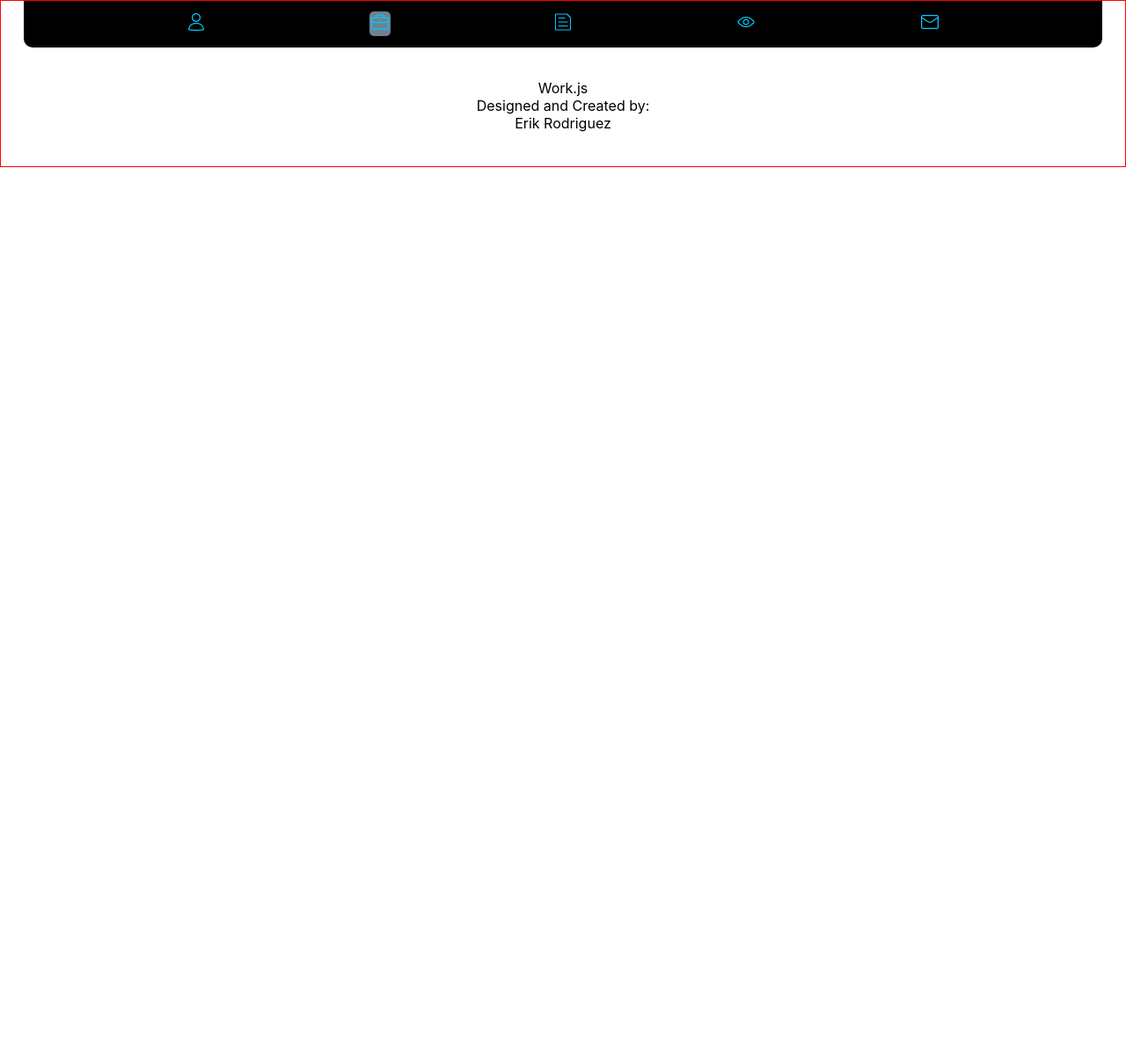
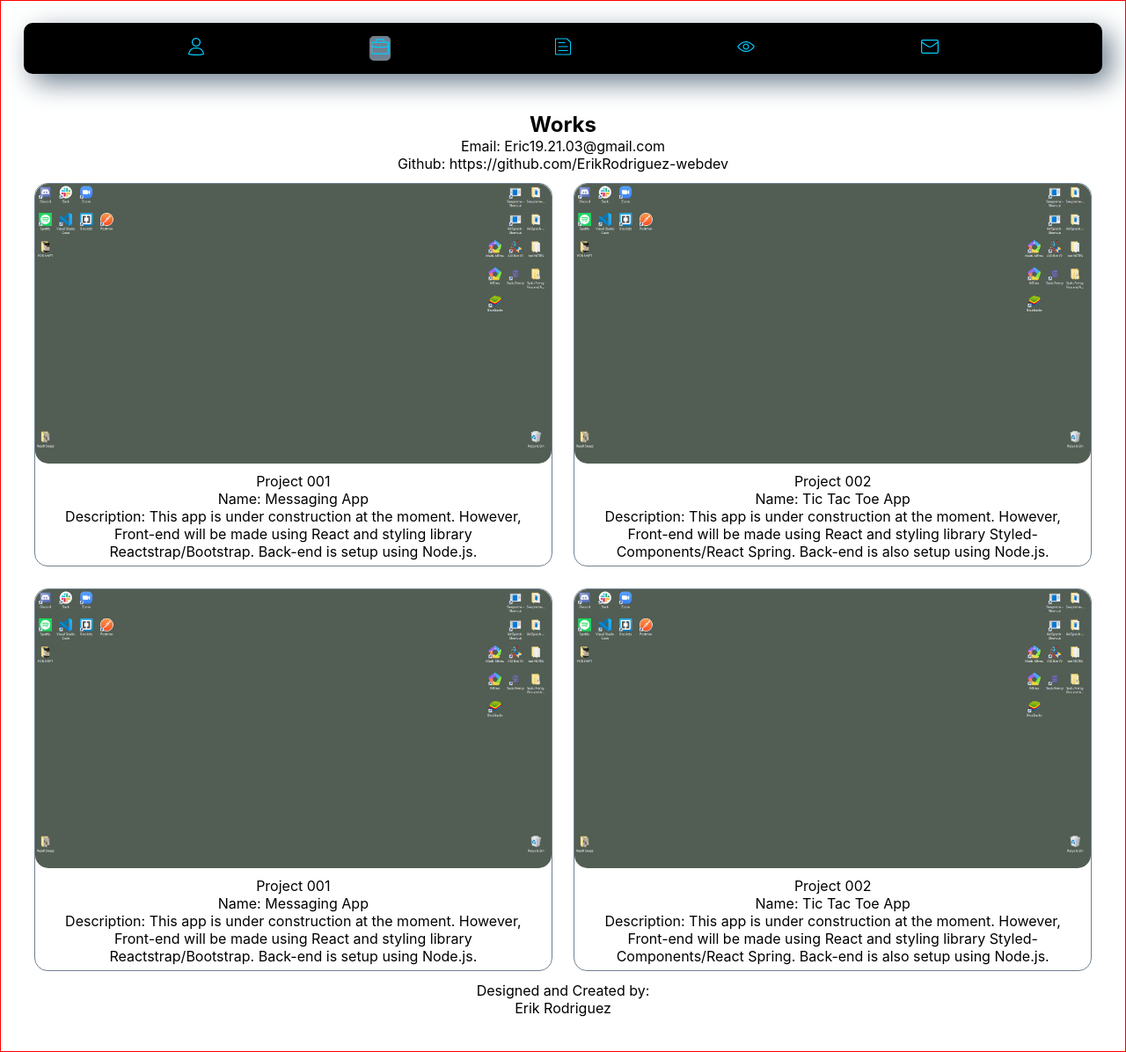
Before and after one commit to ErikRodriguez-webdev/port, a React (Create React App) app in the folder portfolio/: page /work in a window 1280 px wide. Shown: the whole page at 88% size. Before the commit the page ends 800 px from the top, so only its background shows below. Built offline with nearby package versions, Linux system fonts and the light colour scheme.

Commit message:
Setup works.js with dummy data to style cards

```diff
--- a/portfolio/src/App.css
+++ b/portfolio/src/App.css
@@ -3,6 +3,7 @@
   margin: 0;
   padding: 0;
   box-sizing: border-box;
+  max-width: 100%;
 }
 
 /* App.js */
@@ -25,13 +26,14 @@ a:hover {
 
 header {
   background: black;
-  border-bottom-left-radius: 10px;
-  border-bottom-right-radius: 10px;
-  margin-bottom: 3%;
-  padding: 1% 0%;
+  border-radius: 10px;
+  margin-top: 2%;
+  margin-bottom: 3.5%;
+  padding: 1.25% 0%;
   display: flex;
   justify-content: space-evenly;
   align-items: center;
+  box-shadow: 10px 10px 30px slategrey;
 }
 
 /* Footer.js */
@@ -48,6 +50,30 @@ footer {
   margin: 3%;
 }
 
+/* Work.js */
+.workProjects {
+  display: flex;
+  justify-content: center;
+  align-items: center;
+  flex-flow: row wrap;
+}
+
+.workCard {
+  border: 1px solid slategrey;
+  border-radius: 15px;
+  margin: 1%;
+  width: 48%;
+}
+
+.sizingImg {
+  width: 100%;
+  border-radius: 15px;
+}
+
+.workCardText {
+  padding: 1% 2%;
+}
+
 /* Contact.js */
 .contactForm {
   /* border: 1px solid green; */
@@ -61,6 +87,7 @@ footer {
 }
 
 .sendForm:hover {
+  cursor: pointer;
   border-radius: 5px;
   background: lightgrey;
 }
--- a/portfolio/src/components/AboutMe.js
+++ b/portfolio/src/components/AboutMe.js
@@ -5,7 +5,7 @@ import "../App.css";
 const AboutMe = () => {
   return (
     <>
-      <h2>Hello and Welcome to my port.</h2>
+      <h2>Hello and Welcome to My Port.</h2>
       <div className="aboutMainBox">
         <div className="aboutText">
           <p>
@@ -13,7 +13,7 @@ const AboutMe = () => {
           </p>
         </div>
         <div className="aboutPhoto">
-          <img src={PicOfMe} alt="Myself" className="me" />
+          <img src={PicOfMe} alt="Myself" title="Me" className="me" />
         </div>
       </div>
     </>
--- a/portfolio/src/components/Contact.js
+++ b/portfolio/src/components/Contact.js
@@ -1,4 +1,5 @@
 import React, { useState } from "react";
+import "../App.css";
 import Icon6 from "../img/send-icon.png";
 
 const Contact = () => {
@@ -19,6 +20,8 @@ const Contact = () => {
 
   return (
     <>
+      <h2>Let's get in contact!</h2>
+      <div className="contactMainBox">
         <form onSubmit={handleSubmit} className="contactForm">
           <label>
             Name:
@@ -61,6 +64,7 @@ const Contact = () => {
           </label>
           <br />
         </form>
+      </div>
     </>
   );
 };
--- a/portfolio/src/components/Work.js
+++ b/portfolio/src/components/Work.js
@@ -1,10 +1,76 @@
 import React from "react";
+import "../App.css";
+import ExamplePic from "../img/TemplateforSite.JPG";
 
 const Work = () => {
   return (
-    <div>
-      <p>Work.js</p>
-    </div>
+    <>
+      <h2>Works</h2>
+      <div className="workMainBox">
+        <div className="workText">
+          <p>
+            Email: Eric19.21.03@gmail.com
+            <br />
+            Github: https://github.com/ErikRodriguez-webdev
+          </p>
+        </div>
+        <div className="workProjects">
+          <div className="workCard">
+            <img src={ExamplePic} alt="Project Capture" className="sizingImg" />
+            <p className="workCardText">
+              Project 001
+              <br />
+              Name: Messaging App
+              <br />
+              Description: This app is under construction at the moment.
+              However, Front-end will be made using React and styling library
+              Reactstrap/Bootstrap. Back-end is setup using Node.js.
+            </p>
+          </div>
+
+          <div className="workCard">
+            <img src={ExamplePic} alt="Project Capture" className="sizingImg" />
+            <p className="workCardText">
+              Project 002
+              <br />
+              Name: Tic Tac Toe App
+              <br />
+              Description: This app is under construction at the moment.
+              However, Front-end will be made using React and styling library
+              Styled-Components/React Spring. Back-end is also setup using
+              Node.js.
+            </p>
+          </div>
+
+          <div className="workCard">
+            <img src={ExamplePic} alt="Project Capture" className="sizingImg" />
+            <p className="workCardText">
+              Project 001
+              <br />
+              Name: Messaging App
+              <br />
+              Description: This app is under construction at the moment.
+              However, Front-end will be made using React and styling library
+              Reactstrap/Bootstrap. Back-end is setup using Node.js.
+            </p>
+          </div>
+
+          <div className="workCard">
+            <img src={ExamplePic} alt="Project Capture" className="sizingImg" />
+            <p className="workCardText">
+              Project 002
+              <br />
+              Name: Tic Tac Toe App
+              <br />
+              Description: This app is under construction at the moment.
+              However, Front-end will be made using React and styling library
+              Styled-Components/React Spring. Back-end is also setup using
+              Node.js.
+            </p>
+          </div>
+        </div>
+      </div>
+    </>
   );
 };
 
```
Also changed, not shown: portfolio/src/img/TemplateforSite.JPG (added). Lines whose indentation alone changed are shown as unchanged.
